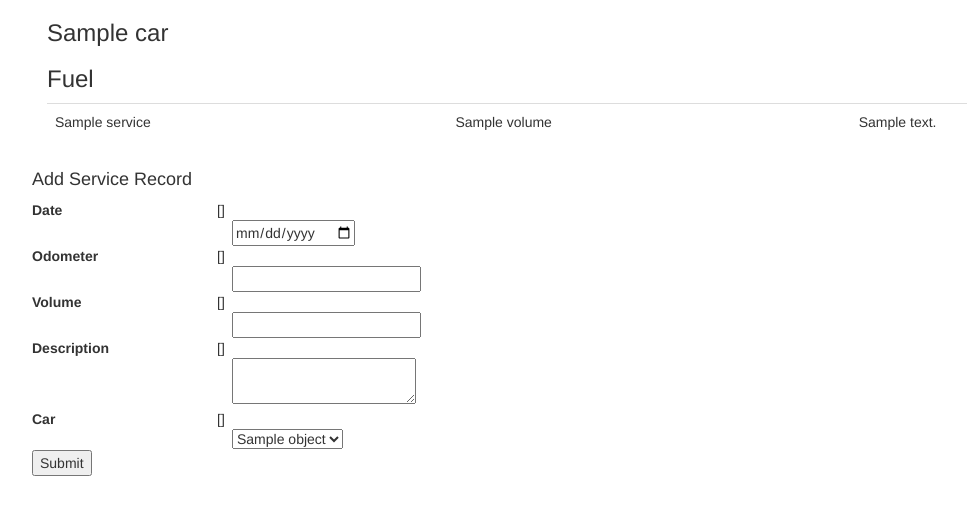
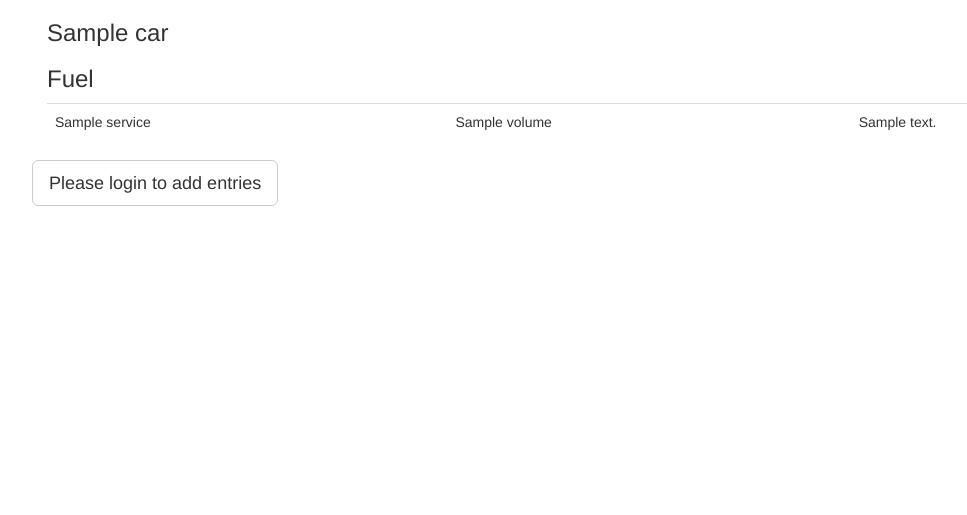
Before and after one commit to aljora/maintenance, a Django app: template auto/templates/auto/fuel_detail.html in a window 1280 px wide. Shown: the top 515 px of the page, without its empty margins (23-990 px from the left). Run offline with Django 3.2, Linux system fonts and the light colour scheme; the template is opened without the code that fills it: most values are stand-ins (such as "Sample title", 1, 10 or a date in 2020); form fields are guessed from the names that the template uses; some libraries are stand-ins or nearby versions.

Commit message:
Added prompt to login on fuel page

```diff
--- a/auto/templates/auto/fuel_detail.html
+++ b/auto/templates/auto/fuel_detail.html
@@ -23,7 +23,8 @@
     </table>
     <div class="row">
         <div class="col">
-            <form action={% block url1 %}{% url 'auto:fuelserviceadd' %}{% endblock %} method="post">
+			{% if request.user.is_authenticated %}
+			<form action={% block url1 %}{% url 'auto:fuelserviceadd' %}{% endblock %} method="post">
                 <h4>Add Service Record</h4>
                 {% csrf_token %}
                 {% include 'auto/formfield_snippet.html' with field=form.date %}
@@ -53,6 +54,11 @@
                     </div>
                 </div>
             </form>
+			{% else %}
+			<a class="btn btn-default btn-lg" href={% url 'admin:login' %} role="button">
+				Please login to add entries
+            </a>
+			{% endif %}
         </div>
     </div>
 </div>
```
